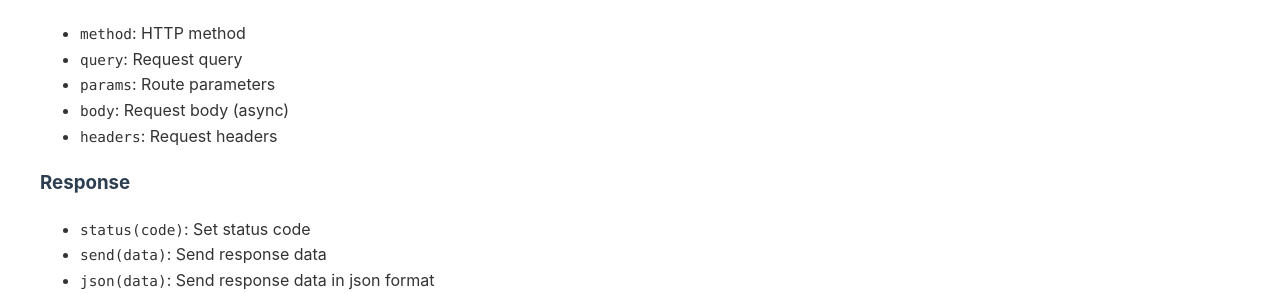
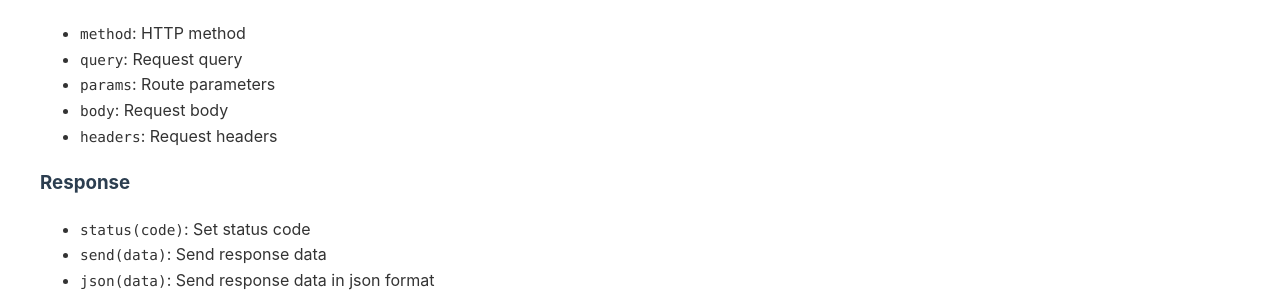
Before and after one commit to aminedakhlii/wailuku, a Jekyll site: the page built from docs/index.md, in a window 1280 px wide and 900 px high, scrolled down 2518 px. Shown: the part 252-545 px from the top of the window. Built offline with Jekyll 4.4.1, drawn with Linux system fonts in a browser that asks for light colours.

Commit message:
update github pages index

```diff
--- a/docs/index.md
+++ b/docs/index.md
@@ -123,7 +123,7 @@ app.get('/api/error', (req, res) {
 - `method`: HTTP method
 - `query`: Request query
 - `params`: Route parameters
-- `body`: Request body (async)
+- `body`: Request body
 - `headers`: Request headers
 
 ### Response
```
